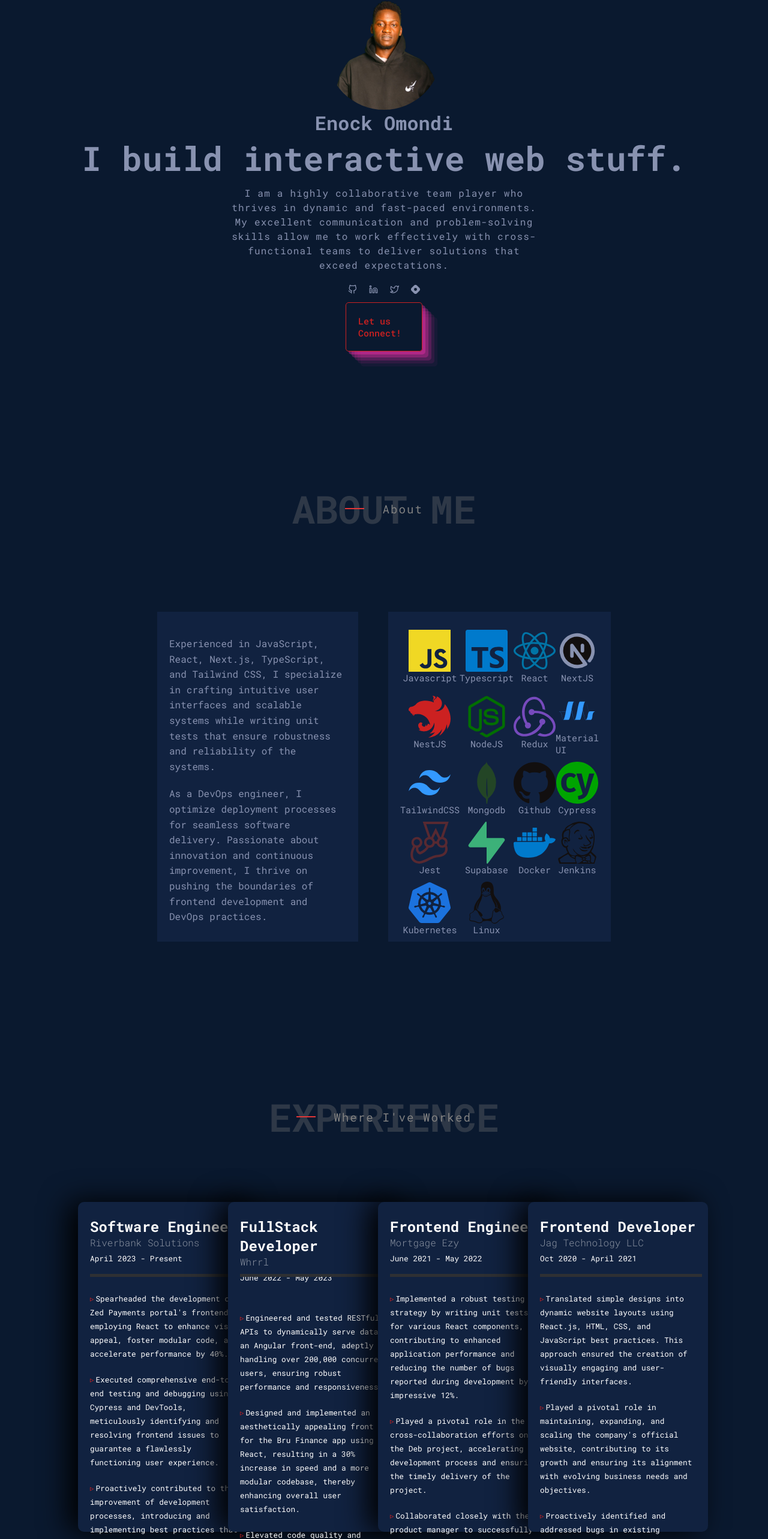
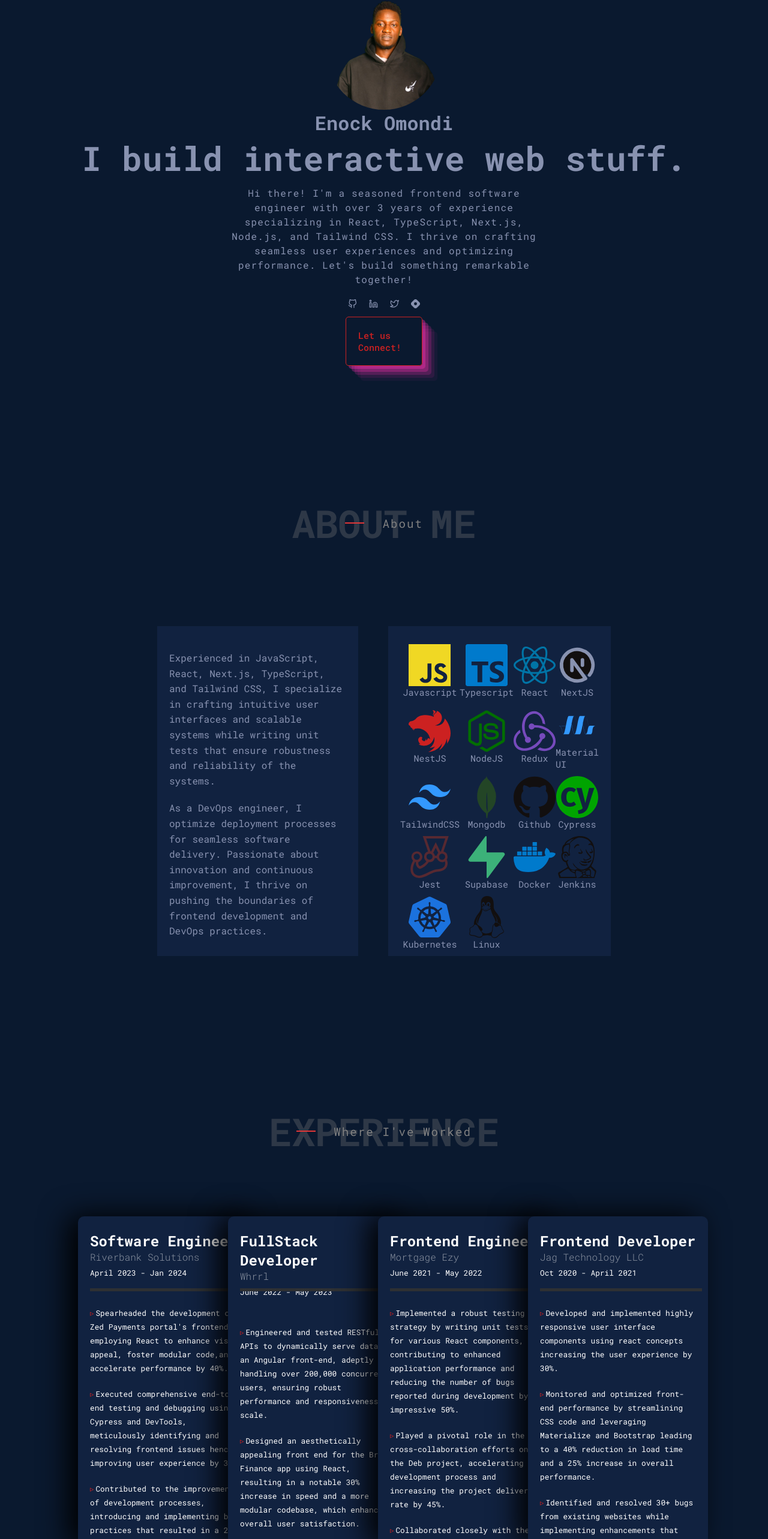
Before and after one commit to Trend20/eomondi.portfolio, a React (Create React App) app: page / in a window 1280 px wide. Shown: the part 196-2762 px from the top of the page at 60% size. Built offline with nearby package versions, Linux system fonts and the light colour scheme.

Commit message:
experience update

```diff
--- a/src/components/experience/Experience.js
+++ b/src/components/experience/Experience.js
@@ -17,7 +17,7 @@ const Experience = () => {
           <div class="experience-card">
             <h3 className="j_title">Software Engineer</h3>
             <h1 className="company">Riverbank Solutions</h1>
-            <p className="j_duration">April 2023 - Present</p>
+            <p className="j_duration">April 2023 - Jan 2024</p>
             <div class="job-bar">
               <div class="emptybar"></div>
               <div class="filledbar"></div>
@@ -25,19 +25,18 @@ const Experience = () => {
             <div className="roles">
               <p>
                 Spearheaded the development of Zed Payments portal's frontend,
-                employing React to enhance visual appeal, foster modular code,
-                and accelerate performance by 40%.
+                employing React to enhance visual appeal, foster modular
+                code,and accelerate performance by 40%.
               </p>
               <p>
                 Executed comprehensive end-to-end testing and debugging using
                 Cypress and DevTools, meticulously identifying and resolving
-                frontend issues to guarantee a flawlessly functioning user
-                experience.
+                frontend issues hence improving user experience by 30%.
               </p>
               <p>
-                Proactively contributed to the improvement of development
-                processes, introducing and implementing best practices that
-                resulted in heightened efficiency and code quality.
+                Contributed to the improvement of development processes,
+                introducing and implementing best practices that resulted in a
+                25% increase in efficiency and code quality.
               </p>
             </div>
           </div>
@@ -53,18 +52,17 @@ const Experience = () => {
               <p>
                 Engineered and tested RESTful APIs to dynamically serve data to
                 an Angular front-end, adeptly handling over 200,000 concurrent
-                users, ensuring robust performance and responsiveness.
+                users, ensuring robust performance and responsiveness at scale.
               </p>
               <p>
-                Designed and implemented an aesthetically appealing front end
-                for the Bru Finance app using React, resulting in a 30% increase
-                in speed and a more modular codebase, thereby enhancing overall
-                user satisfaction.
+                Designed an aesthetically appealing front end for the Bru
+                Finance app using React, resulting in a notable 30% increase in
+                speed and a more modular codebase, which enhanced overall user
+                satisfaction.
               </p>
               <p>
-                Elevated code quality and developer contribution by 15% through
-                rigorous code reviews and testing sessions for various features
-                on the BruFinance web app.
+                Elevated code quality and developer contribution by 70% through
+                rigorous code reviews and testing sessions.
               </p>
             </div>
           </div>
@@ -81,17 +79,18 @@ const Experience = () => {
                 Implemented a robust testing strategy by writing unit tests for
                 various React components, contributing to enhanced application
                 performance and reducing the number of bugs reported during
-                development by an impressive 12%.
+                development by an impressive 50%.
               </p>
               <p>
                 Played a pivotal role in the cross-collaboration efforts on the
-                Deb project, accelerating the development process and ensuring
-                the timely delivery of the project.
+                Deb project, accelerating the development process and increasing
+                the project delivery rate by 45%.
               </p>
               <p>
                 Collaborated closely with the product manager to successfully
                 re-architect a multi-page dashboard into a single-page web app
-                resulting in a remarkable 50% improvement in user experience.
+                at Mortgage Ezy, resulting in a remarkable 50% improvement in
+                user experience.
               </p>
             </div>
           </div>
@@ -105,21 +104,20 @@ const Experience = () => {
             </div>
             <div className="roles">
               <p>
-                Translated simple designs into dynamic website layouts using
-                React.js, HTML, CSS, and JavaScript best practices. This
-                approach ensured the creation of visually engaging and
-                user-friendly interfaces.
+                Developed and implemented highly responsive user interface
+                components using react concepts increasing the user experience
+                by 30%.
               </p>
               <p>
-                Played a pivotal role in maintaining, expanding, and scaling the
-                company's official website, contributing to its growth and
-                ensuring its alignment with evolving business needs and
-                objectives.
+                Monitored and optimized front-end performance by streamlining
+                CSS code and leveraging Materialize and Bootstrap leading to a
+                40% reduction in load time and a 25% increase in overall
+                performance.
               </p>
               <p>
-                Proactively identified and addressed bugs in existing websites,
-                implementing enhancements that significantly improved web
-                functionality and speed.
+                Identified and resolved 30+ bugs from existing websites while
+                implementing enhancements that resulted in a 50% improvement in
+                web functionality and speed.
               </p>
             </div>
           </div>
--- a/src/components/start/Start.js
+++ b/src/components/start/Start.js
@@ -15,10 +15,10 @@ const Start = () => {
       </div>
       <div className="about_description">
         <p className="description_content">
-          I am a highly collaborative team player who thrives in dynamic and
-          fast-paced environments. My excellent communication and
-          problem-solving skills allow me to work effectively with
-          cross-functional teams to deliver solutions that exceed expectations.
+          Hi there! I'm a seasoned frontend software engineer with over 3 years
+          of experience specializing in React, TypeScript, Next.js, Node.js, and
+          Tailwind CSS. I thrive on crafting seamless user experiences and
+          optimizing performance. Let's build something remarkable together!
         </p>
       </div>
       <div className="about_icons">
```
